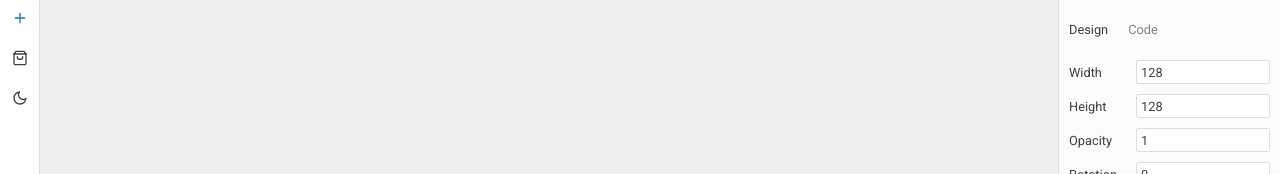
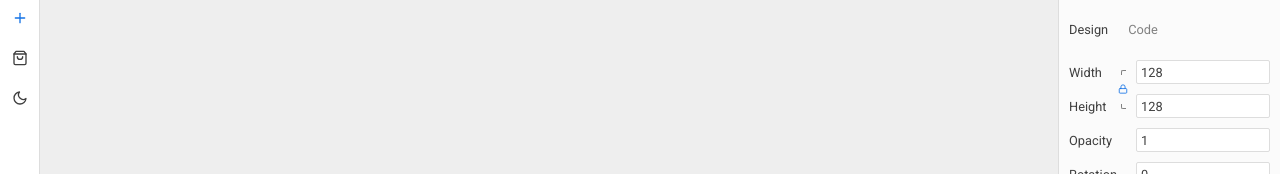
Before and after one commit to malcodeman/icon-design-toolkit, a React (Create React App) app: page / in a window 1280 px wide. Shown: the top 174 px of the page. Built offline with nearby package versions, Linux system fonts and the light colour scheme.

Commit message:
Adds proportion constrains

```diff
--- a/src/features/properties/components/Blur.js
+++ b/src/features/properties/components/Blur.js
@@ -38,7 +38,7 @@ function Blur(props) {
 }
 
 Blur.propTypes = {
-  blur: PropTypes.string.isRequired,
+  blur: PropTypes.number.isRequired,
   setBlur: PropTypes.func.isRequired
 };
 
--- a/src/features/properties/components/Dimensions.js
+++ b/src/features/properties/components/Dimensions.js
@@ -1,5 +1,6 @@
-import React from "react";
+import React, { useState } from "react";
 import PropTypes from "prop-types";
+import styled from "styled-components";
 
 import {
   Panel,
@@ -8,41 +9,124 @@ import {
   ControlLabel,
   ControlInput
 } from "../styles/propertiesStyles";
+import Lock from "../styles/icons/Lock";
+
+const LockGrid = styled.div`
+  display: grid;
+  grid-template-columns: 1fr 2fr;
+`;
+
+const LockWrapper = styled.div`
+  display: flex;
+  justify-content: flex-end;
+  padding: 0 5px;
+  color: ${props => (props.active ? props.theme.brand : props.theme.primary)};
+`;
+
+const BorderTop = styled.div`
+  height: 5px;
+  width: 5px;
+  margin: 0 10px;
+  border-top-left-radius: ${props => props.theme.borderRadius};
+  border-top: ${props => `1px solid ${props.theme.secondary};`};
+  border-left: ${props => `1px solid ${props.theme.secondary};`};
+`;
+
+const BorderBottom = styled.div`
+  height: 5px;
+  width: 5px;
+  margin: 0 10px;
+  border-bottom-left-radius: ${props => props.theme.borderRadius};
+  border-left: ${props => `1px solid ${props.theme.secondary};`};
+  border-bottom: ${props => `1px solid ${props.theme.secondary};`};
+`;
+
+const LabelWrapper = styled.div`
+  display: flex;
+  justify-content: space-between;
+  align-items: center;
+`;
 
 function Dimensions(props) {
+  const [constrainProportions, setConstrainProportions] = useState(true);
+
   function handleOnFocus(e) {
     e.target.select();
   }
 
-  function handleOnChange(value, set) {
-    if (isNaN(value) === false && isFinite(value)) {
-      set(Number(value));
+  function handleSetWidth(value) {
+    const { setWidth, width } = props;
+
+    if (!value || isNaN(value) || value.toString().length > 4) {
+      return;
     }
+    if (constrainProportions) {
+      const { height, setHeight } = props;
+      const adjustedHeight = (value * height) / width;
+
+      setWidth(value);
+      setHeight(adjustedHeight);
+    } else {
+      setWidth(value);
+    }
+  }
+
+  function handleSetHeight(value) {
+    const { setHeight, height } = props;
+
+    if (!value || isNaN(value) || value.toString().length > 4) {
+      return;
+    }
+    if (constrainProportions) {
+      const { width, setWidth } = props;
+      const adjustedWidth = (value * width) / height;
+
+      setHeight(value);
+      setWidth(adjustedWidth);
+    } else {
+      setHeight(value);
+    }
+  }
+
+  function handleToggleConstrains() {
+    const state = constrainProportions ? false : true;
+
+    setConstrainProportions(state);
   }
 
   return (
     <Panel>
       <PanelBody>
-        <Control>
-          <ControlLabel>Width</ControlLabel>
+        <Control marginBottom={"0"}>
+          <LabelWrapper>
+            <ControlLabel>Width</ControlLabel>
+            <BorderTop />
+          </LabelWrapper>
           <ControlInput
             type="text"
             value={props.width}
             onFocus={handleOnFocus}
-            onChange={e =>
-              handleOnChange(e.currentTarget.value, props.setWidth)
-            }
+            onChange={e => handleSetWidth(Number(e.currentTarget.value))}
           />
         </Control>
+        <LockGrid>
+          <LockWrapper
+            active={constrainProportions}
+            onClick={handleToggleConstrains}
+          >
+            <Lock size={10} />
+          </LockWrapper>
+        </LockGrid>
         <Control>
-          <ControlLabel>Height</ControlLabel>
+          <LabelWrapper>
+            <ControlLabel>Height</ControlLabel>
+            <BorderBottom />
+          </LabelWrapper>
           <ControlInput
             type="text"
             value={props.height}
             onFocus={handleOnFocus}
-            onChange={e =>
-              handleOnChange(e.currentTarget.value, props.setHeight)
-            }
+            onChange={e => handleSetHeight(Number(e.currentTarget.value))}
           />
         </Control>
         <Control>
--- /dev/null
+++ b/src/features/properties/styles/icons/Lock.js
@@ -0,0 +1,36 @@
+import React from "react";
+import PropTypes from "prop-types";
+
+function Lock(props) {
+  const { color, size, ...otherProps } = props;
+
+  return (
+    <svg
+      xmlns="http://www.w3.org/2000/svg"
+      width={size}
+      height={size}
+      viewBox="0 0 24 24"
+      fill="none"
+      stroke={color}
+      strokeWidth="2"
+      strokeLinecap="round"
+      strokeLinejoin="round"
+      {...otherProps}
+    >
+      <rect x="3" y="11" width="18" height="11" rx="2" ry="2" />
+      <path d="M7 11V7a5 5 0 0 1 10 0v4" />
+    </svg>
+  );
+}
+
+Lock.propTypes = {
+  color: PropTypes.string,
+  size: PropTypes.oneOfType([PropTypes.string, PropTypes.number])
+};
+
+Lock.defaultProps = {
+  color: "currentColor",
+  size: "24"
+};
+
+export default Lock;
--- a/src/features/properties/styles/propertiesStyles.js
+++ b/src/features/properties/styles/propertiesStyles.js
@@ -20,7 +20,8 @@ export const Control = styled.div`
   align-items: center;
   padding: 0 10px;
   :not(:last-child) {
-    margin-bottom: 10px;
+    margin-bottom: ${props =>
+      props.marginBottom ? props.marginBottom : "10px"};
   }
 `;
 
```
